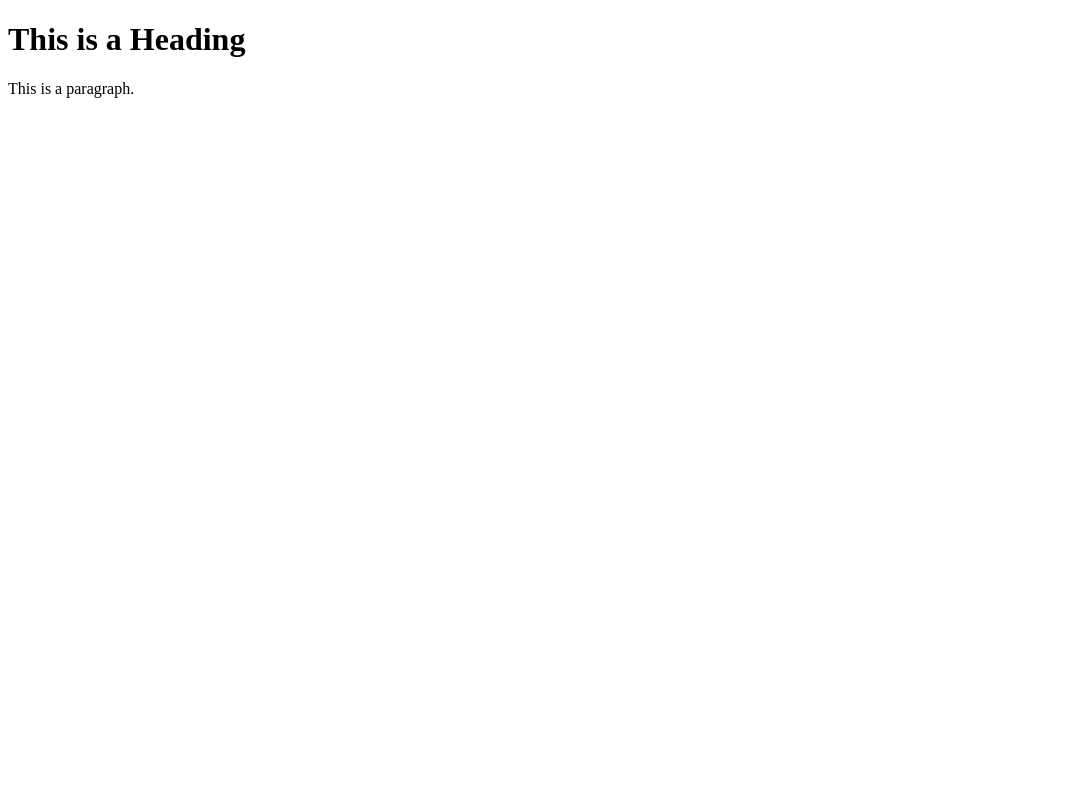
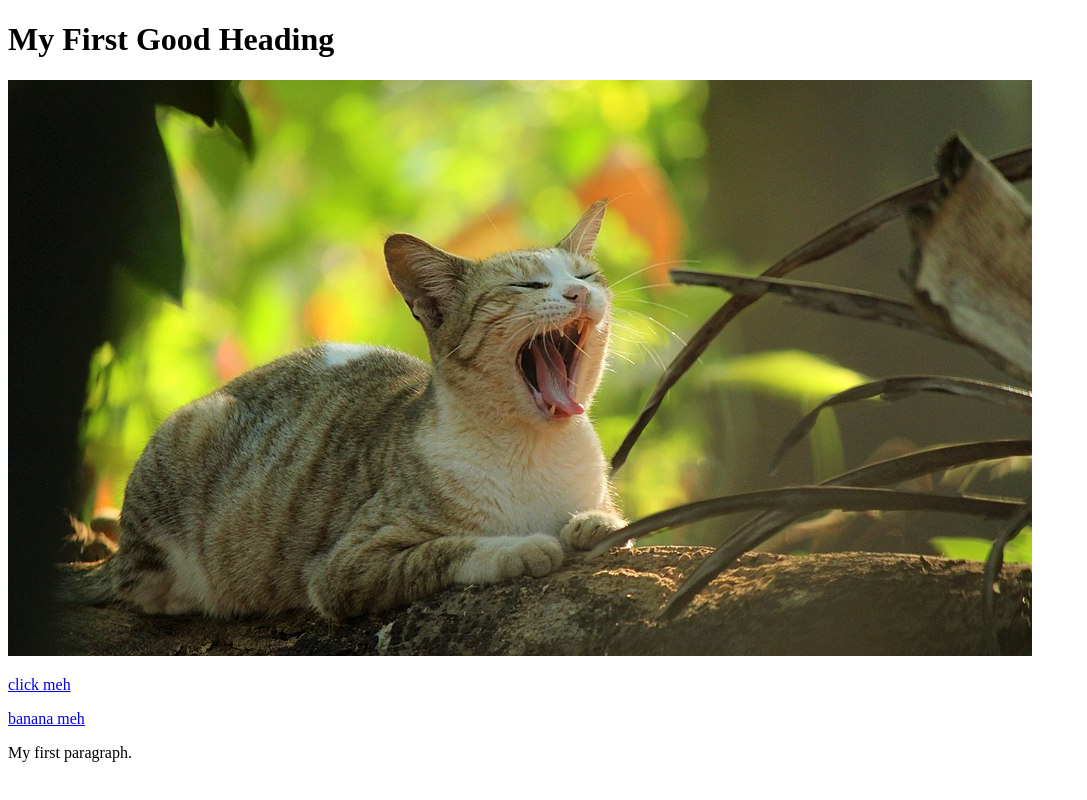
Before and after one commit to CreativeCanoy/dma-git.github.io, a plain HTML site: page index.html in a window 1280 px wide. Shown: the whole page, without its empty margins (0-1087 px from the left). Drawn offline with Linux system fonts and the light colour scheme.

Commit message:
new pages

```diff
--- a/index.html
+++ b/index.html
@@ -1,12 +1,22 @@
  <!DOCTYPE html>
 <html>
 <head>
-<title>Page Title</title>
+<title>mah portfolio</title>
 </head>
 <body>
 
-<h1>This is a Heading</h1>
-<p>This is a paragraph.</p>
+<h1>My First Good Heading</h1>
+<img src="cat.jpg" alt="a cat">
+
+<p>
+<a href="another-cat.html">click meh</a>
+</p>
+
+<p>
+<a href="banana-jam.html">banana meh</a>
+</p>
+
+<p>My first paragraph.</p>
 
 </body>
 </html>
```
Also changed, not shown: another-cat.html (added, +15 -0 lines), banana-jam.html (added, +15 -0 lines), banana.jpg (added), calico.jpg (added), cat.jpg (added).
